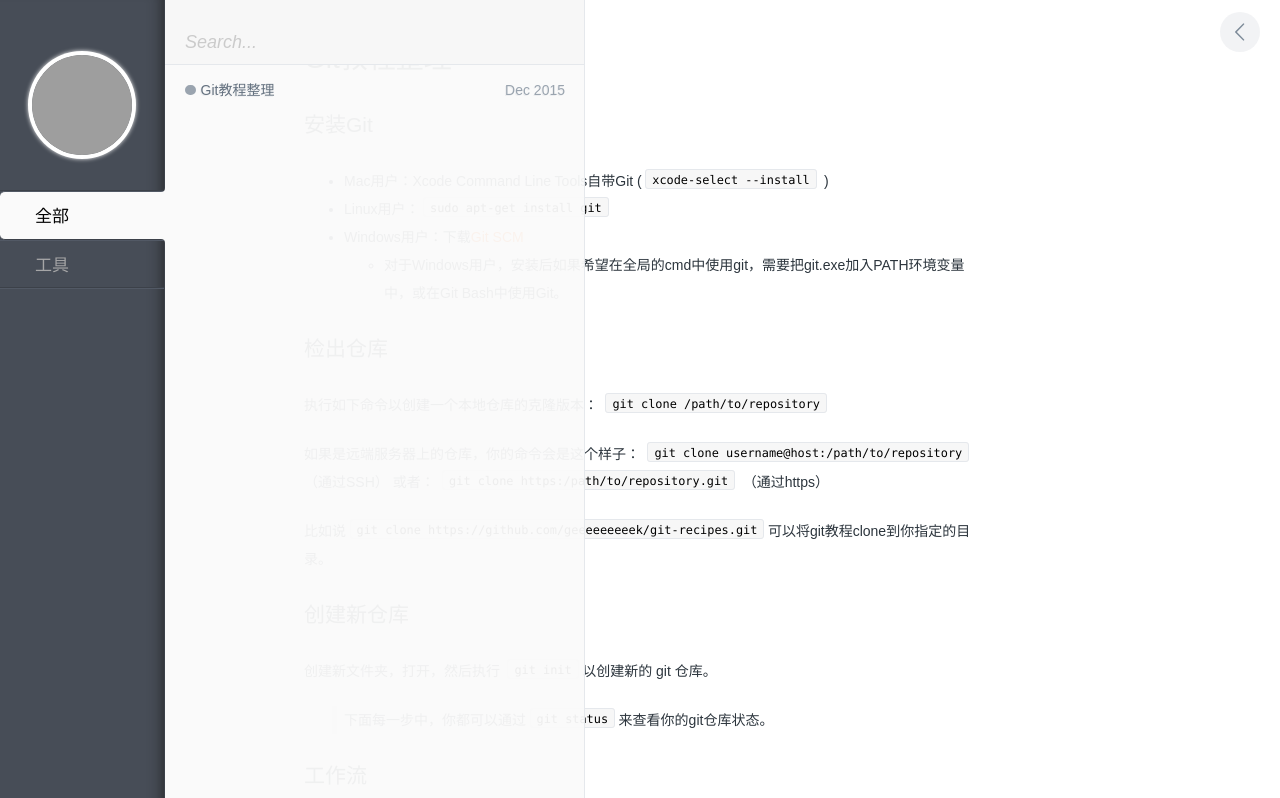
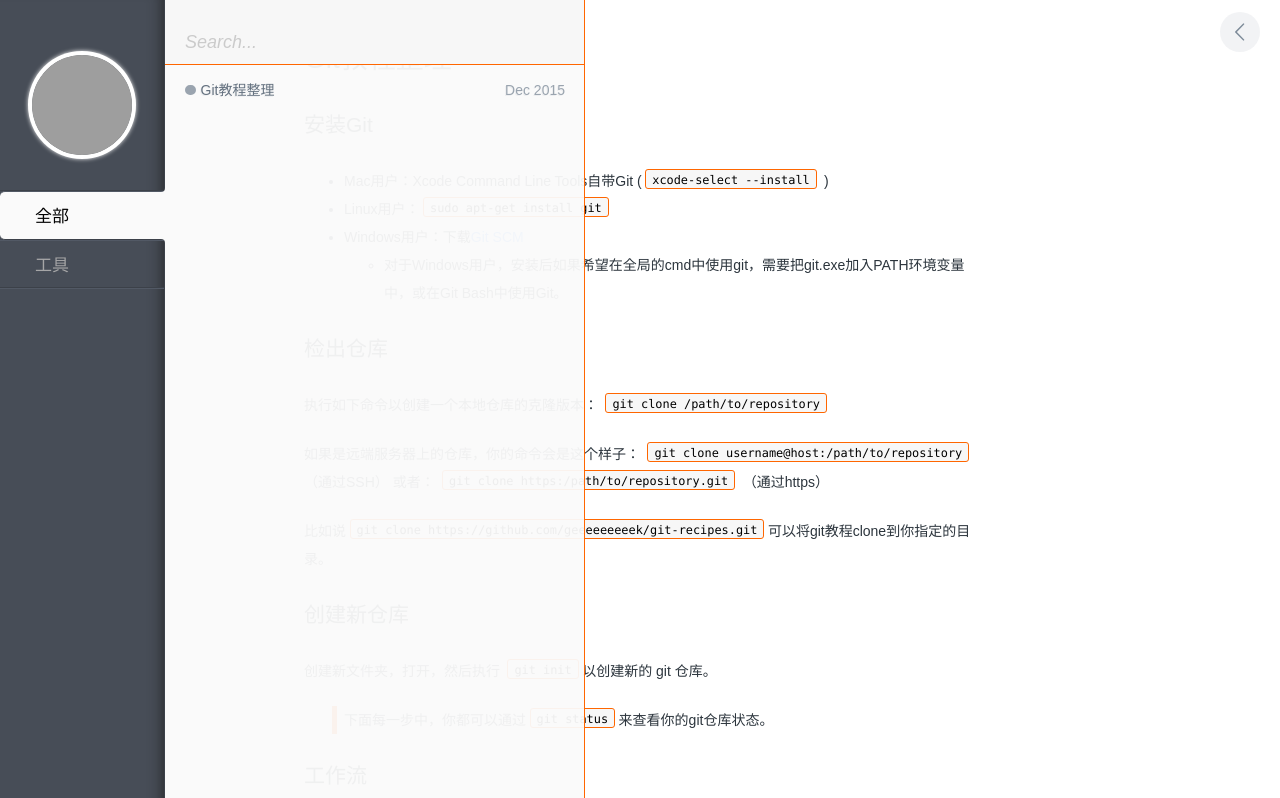
Before and after one commit to letcheng/letcheng.github.io, a Jekyll site: the page built from _posts/tool/2015-12-13-git-recipes.md, in a window 1280 px wide. Shown: the top 798 px of the page. Built offline with Jekyll 4.4.1, drawn with Linux system fonts in a browser that asks for light colours; comment, search, counter and statistics services are not loaded; grey boxes are pictures that could not be loaded.

Commit message:
初始化

```diff
--- a/assets/css/style.css
+++ b/assets/css/style.css
@@ -213,7 +213,7 @@ a {
   width: 420px;
   height: 100%;
   background: rgba(250, 250, 250, 0.95);
-  border-right: 1px solid #e5e8ec;
+  border-right: 1px solid #f60;
   float: left;
   position: relative;
   -webkit-user-select: none;
@@ -228,7 +228,7 @@ a {
 #search-form {
   width: 100%;
   height: 65px;
-  border-bottom: 1px solid #e5e8ec; }
+  border-bottom: 1px solid #f60; }
   @media screen and (max-width: 585px) {
     #search-form {
       height: 51px;
@@ -407,14 +407,14 @@ h1, h2, h3, h4, h5, h6 {
 #post__content li > p {
   margin: 0; }
 #post__content a {
-  color: #F60;
+  color: #5DA4FF;
   word-break: break-all; }
   #post__content a:hover {
     text-decoration: underline; }
 #post__content img {
   max-width: 100%;
   max-height: 500px;
-  border: 2px solid #e5e8ec;
+  border: 2px solid #f60;
   border-radius: 5px; }
 
 strong {
@@ -423,7 +423,7 @@ strong {
 blockquote {
   margin: 1.5em 0 1.5em 2em;
   padding-left: .5em;
-  border-left: 5px solid #e5e8ec; }
+  border-left: 5px solid #f60; }
 
 kbd {
   padding: .2em .3em .1em;
@@ -480,8 +480,8 @@ iframe {
   height: 100%;
   padding-top: 30px;
   background: rgba(250, 250, 250, 0.9);
-  border-top: 1px solid #e5e8ec;
-  border-left: 1px solid #e5e8ec;
+  border-top: 1px solid #f60;
+  border-left: 1px solid #f60;
   border-radius: 10px 0 0 0;
   display: block;
   overflow-y: scroll;
@@ -926,7 +926,7 @@ iframe {
 pre {
   padding: 1em;
   font: .9em/1.5 Consolas, Monaco, 'Andale Mono', monospace;
-  border: 1px solid #e5e8ec;
+  border: 1px solid #f60;
   border-radius: 3px;
   background-color: #fdfdfd;
   background-image: -webkit-linear-gradient(transparent 50%, rgba(69, 142, 209, 0.04) 50%);
@@ -941,7 +941,7 @@ pre {
   pre::-webkit-scrollbar {
     height: 7px; }
   pre::-webkit-scrollbar-thumb {
-    background: #e5e8ec; }
+    background: #f60; }
     pre::-webkit-scrollbar-thumb:hover {
       background: #d6dbe1; }
 
@@ -966,7 +966,7 @@ pre > code {
   color: black;
   font: .85em Consolas, Monaco, 'Andale Mono', monospace;
   background: #f7f7f7;
-  border: 1px solid #e5e8ec;
+  border: 1px solid #f60;
   border-radius: .25em;
   vertical-align: 2px; }
 
```
